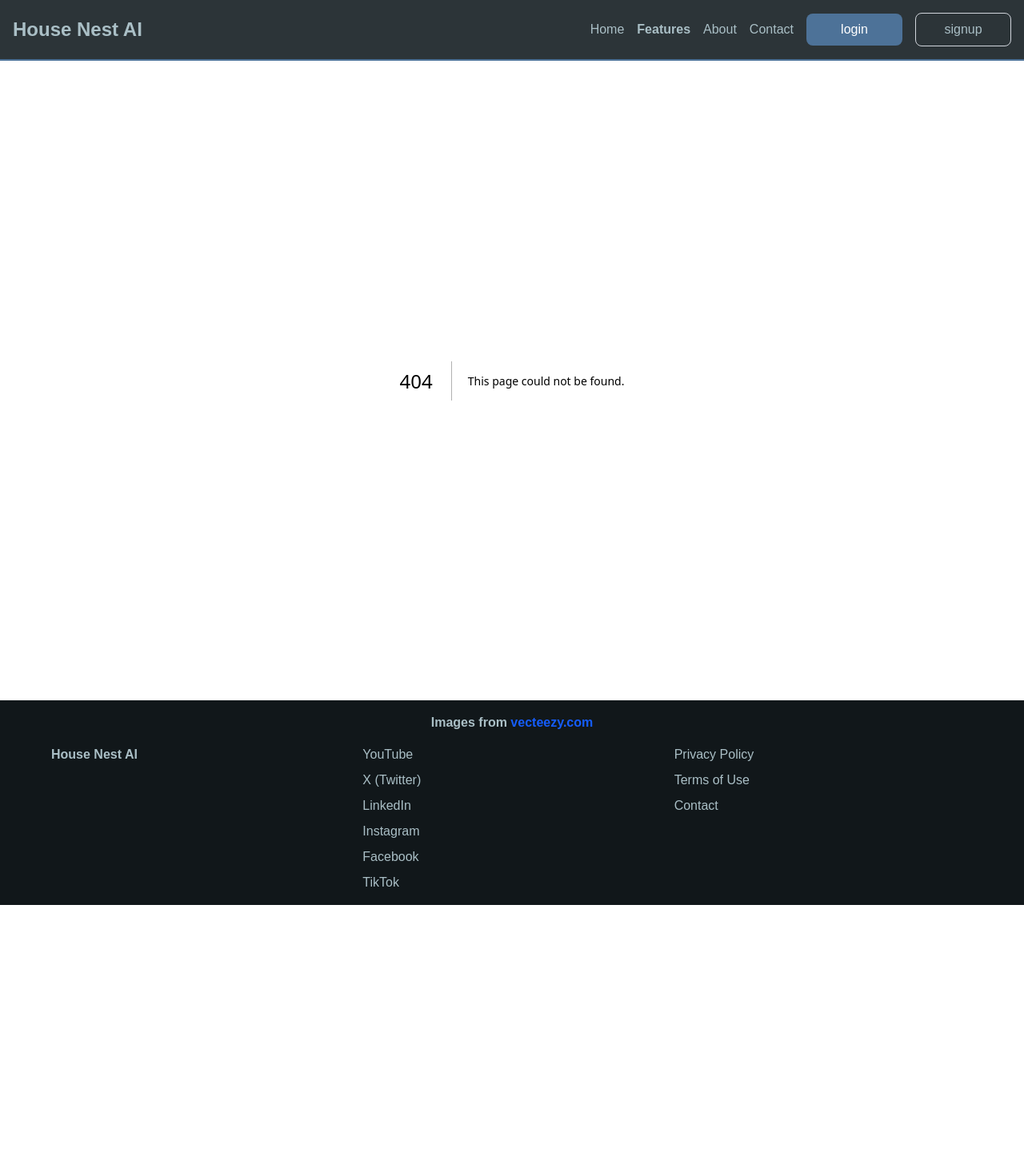
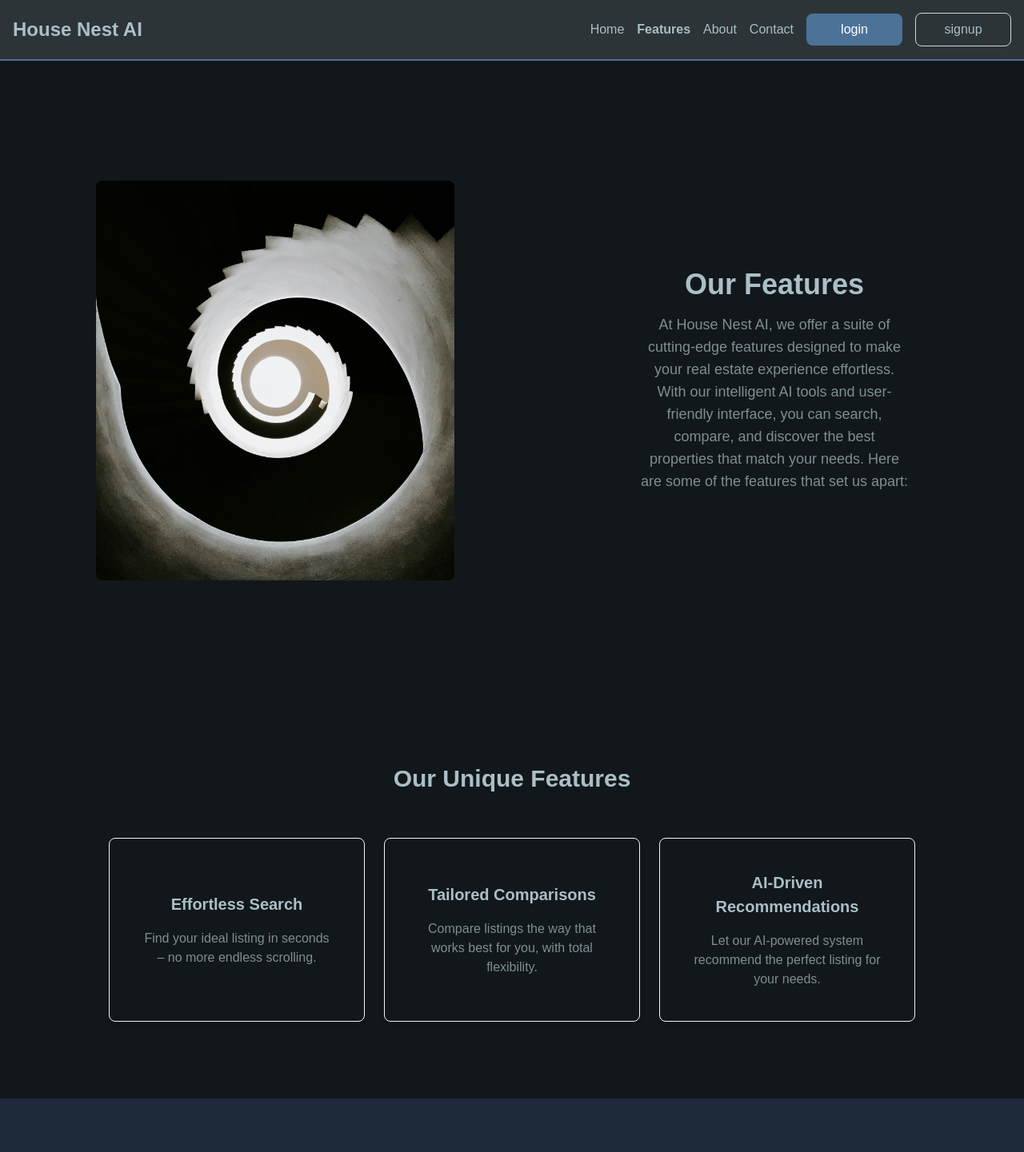
Before and after one commit to theHTMLSpot/HouseNestAI, a Next.js app: page /features in a window 1280 px wide. Before the commit this address had no page. Shown: the top 1441 px of the page at 80% size. Before the commit the page ends 1132 px from the top, so only its background shows below. Built offline with nearby package versions, Linux system fonts and the light colour scheme.

Commit message:
tweaked about page and done with feature page

```diff
--- /dev/null
+++ b/app/features/page.tsx
@@ -0,0 +1,5 @@
+import FeaturesPage from "@/pages/featurePage";
+
+export default function Features() {
+    return <FeaturesPage />;
+}
--- a/pages/aboutPage.tsx
+++ b/pages/aboutPage.tsx
@@ -7,7 +7,7 @@ import Cta from "@/components/parts/cta";
 export default function AboutPage() {
   return (
     <>
-    <div className="flex min-h-screen items-center justify-around bg-[#11171a] p-20 text-gray-100">
+    <div className="flex min-h-screen items-center justify-between bg-[#11171a] p-30 text-gray-100 lg:flex-row flex-col">
       <div className="flex max-w-screen sm:max-w-[45vw] flex-col items-center justify-center p-6">
         <Title
           text="Our Mission"
--- a/pages/featurePage.tsx
+++ b/pages/featurePage.tsx
@@ -3,11 +3,24 @@
 import { Title } from "@/components/ui/components";
 import FeatureCards from "@/components/parts/featureCards";
 import Cta from "@/components/parts/cta";
+import Image from "next/image";
 
 export default function FeaturesPage() {
   return (
     <>
-      <div className="flex min-h-screen items-center justify-center bg-[#11171a] p-4 text-gray-100 lg:flex-row">
+      <div className="flex min-h-screen items-center justify-between bg-[#11171a] p-30 text-gray-100 lg:flex-row flex-col">
+        {/* Image Section */}
+        <div className="relative hidden min-w-[35vw] h-[500px] sm:block">
+          <Image
+            src="/images/features.jpg"
+            alt="About House Nest AI"
+            layout="fill"
+            objectFit="cover"
+            className="rounded-lg"
+          />
+        </div>
+
+        {/* Text Section */}
         <div className="flex flex-col items-center justify-center p-6 text-center max-w-[45vw] lg:max-w-[30vw]">
           <Title
             text="Our Features"
@@ -22,16 +35,11 @@ export default function FeaturesPage() {
             the features that set us apart:
           </p>
         </div>
-
-        {/* Image Section */}
-        <div className="relative min-w-[40vw] h-[500px] lg:min-w-[50vw] lg:h-auto lg:max-w-[50vw] lg:bg-cover lg:bg-center bg-cover bg-center bg-no-repeat rounded-lg sm:w-full">
-          <div className="absolute inset-0 bg-cover bg-center" style={{ backgroundImage: "url('/images/features.jpg')" }}></div>
-        </div>
       </div>
 
       {/* Feature Cards Section */}
-      <div className="py-20 bg-[#11171a] text-gray-100">
-        <div className="container mx-auto text-center">
+      <div className="flex items-center justify-center py-20 bg-[#11171a] text-gray-100">
+        <div className="flex flex-col container mx-auto text-center items-center justify-center">
           <Title
             text="Our Unique Features"
             level={2}
```
Also changed, not shown: public/Images/features.jpg (added).
